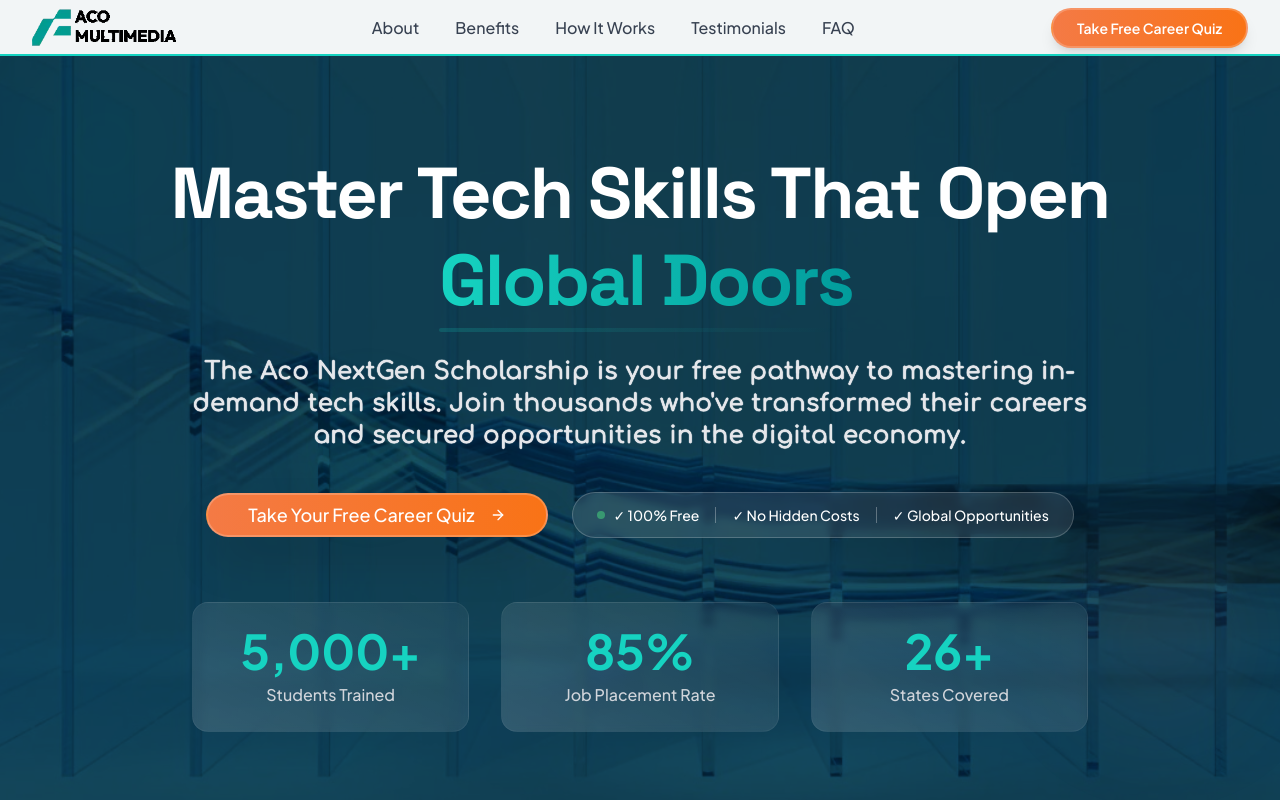
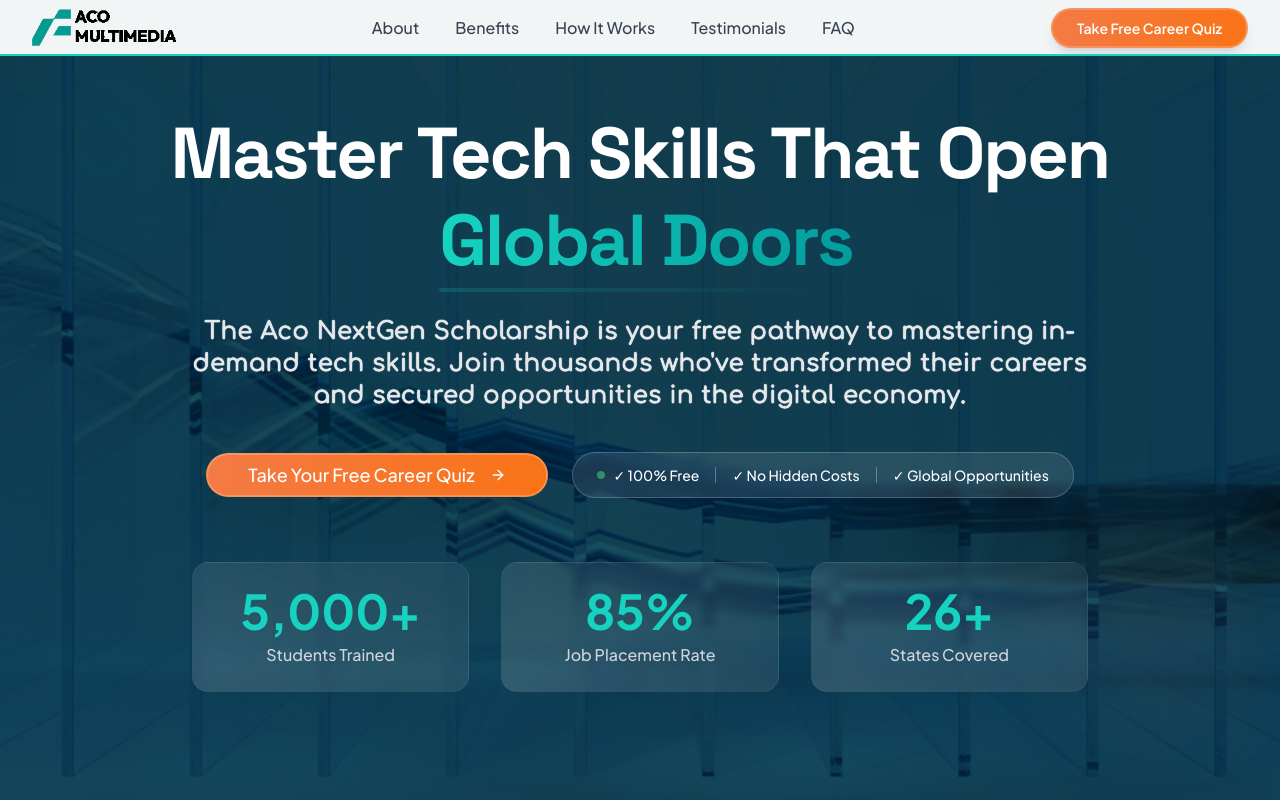
Before and after one commit to georgedevs/aco-next-gen, a Next.js app: page / in a window 1280 px wide. Shown: the top 800 px of the page. Built offline with nearby package versions, Linux system fonts and the light colour scheme.

Commit message:
updated hero

```diff
--- a/components/hero-section.tsx
+++ b/components/hero-section.tsx
@@ -5,7 +5,7 @@ import Link from "next/link"
 
 export function HeroSection() {
   return (
-    <section className="relative mt-16 md:mt-0 pt-4 md:pt-0 pb-12 md:pb-0 bg-aco-navy min-h-[90vh] md:min-h-screen flex items-center overflow-hidden md:py-16">
+    <section className="relative mt-16 md:mt-0 pt-4 md:pt-0 pb-12 md:pb-16 lg:pb-20 bg-aco-navy min-h-[90vh] md:min-h-screen flex items-center overflow-hidden">
       {/* Background Image */}
       <div
         className="absolute bg-cyan-900 bg-blend-multiply inset-0 bg-cover bg-center bg-no-repeat"
```
